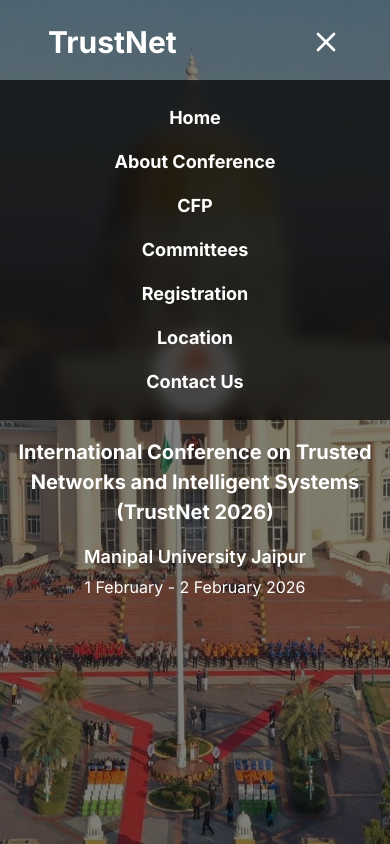
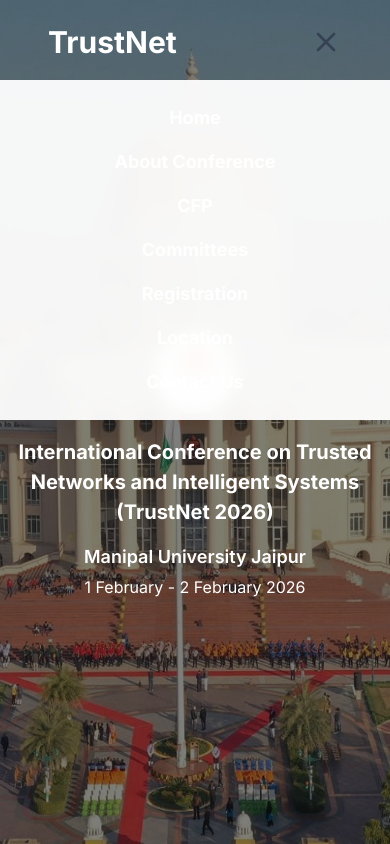
Before and after one commit to InternetMadeCoder/trustnet-2026, a React (Vite) app: page / in a window 390 px wide. Both pictures are taken after a click on the button 326 px from the left and 42 px from the top of the page. Shown: the top 844 px of the page. Built offline with nearby package versions, Linux system fonts and the light colour scheme.

Commit message:
navbar scroll effect  updated

```diff
--- a/src/components/Navbar.jsx
+++ b/src/components/Navbar.jsx
@@ -1,21 +1,27 @@
 import React, { useState, useEffect } from "react";
-import { Link, useNavigate } from "react-router-dom";
+import { Link, useNavigate, useLocation } from "react-router-dom";
 
 const Navbar = () => {
   const [isOpen, setIsOpen] = useState(false);
   const [isScrolled, setIsScrolled] = useState(false);
   const navigate = useNavigate();
+  const location = useLocation();
+  const isHomePage = location.pathname === "/";
 
   useEffect(() => {
     const handleScroll = () => {
-      // Height of hero section minus navbar height (88px)
-      const heroSectionEnd = window.innerHeight - 88;
-      setIsScrolled(window.scrollY > heroSectionEnd);
+      if (isHomePage) {
+        const heroSectionEnd = window.innerHeight - 88;
+        setIsScrolled(window.scrollY > heroSectionEnd);
+      } else {
+        setIsScrolled(true);
+      }
     };
 
+    handleScroll(); // Call immediately to set initial state
     window.addEventListener("scroll", handleScroll);
     return () => window.removeEventListener("scroll", handleScroll);
-  }, []);
+  }, [isHomePage]);
 
   const handleNavClick = (e, item) => {
     if (item === "Location") {
@@ -26,11 +32,13 @@
   };
 
   const navbarClasses = `fixed top-0 left-0 right-0 z-50 flex justify-between items-center px-12 py-6 transition-all duration-300 ${
-    isScrolled ? "bg-white/95 shadow-md backdrop-blur-sm" : "bg-transparent"
+    !isHomePage || isScrolled
+      ? "bg-white/95 shadow-md backdrop-blur-sm"
+      : "bg-transparent"
   }`;
 
   const linkClasses = `text-lg font-bold transition-colors ${
-    isScrolled
+    !isHomePage || isScrolled
       ? "text-gray-700 hover:text-orange-600"
       : "text-white hover:text-orange-200"
   }`;
@@ -39,7 +47,7 @@
     <nav className={navbarClasses}>
       <h1
         className={`text-3xl font-extrabold ${
-          isScrolled
+          !isHomePage || isScrolled
             ? "text-gray-700 drop-shadow-[0_2px_2px_rgba(0,0,0,0.3)]"
             : "text-white"
         }`}
@@ -51,7 +59,7 @@
       <button
         onClick={() => setIsOpen(!isOpen)}
         className={`lg:hidden focus:outline-none ${
-          isScrolled ? "text-gray-700" : "text-white"
+          isHomePage || isScrolled ? "text-gray-700" : "text-white"
         }`}
       >
         <svg
@@ -105,7 +113,7 @@
       {/* Mobile Navigation */}
       <div
         className={`lg:hidden absolute top-[80px] left-0 right-0 ${
-          isScrolled ? "bg-white/95" : "bg-black/70"
+          isHomePage || isScrolled ? "bg-white/95" : "bg-black/70"
         } backdrop-blur-sm transition-all duration-300 ease-in-out ${
           isOpen ? "opacity-100 visible" : "opacity-0 invisible"
         }`}
```
